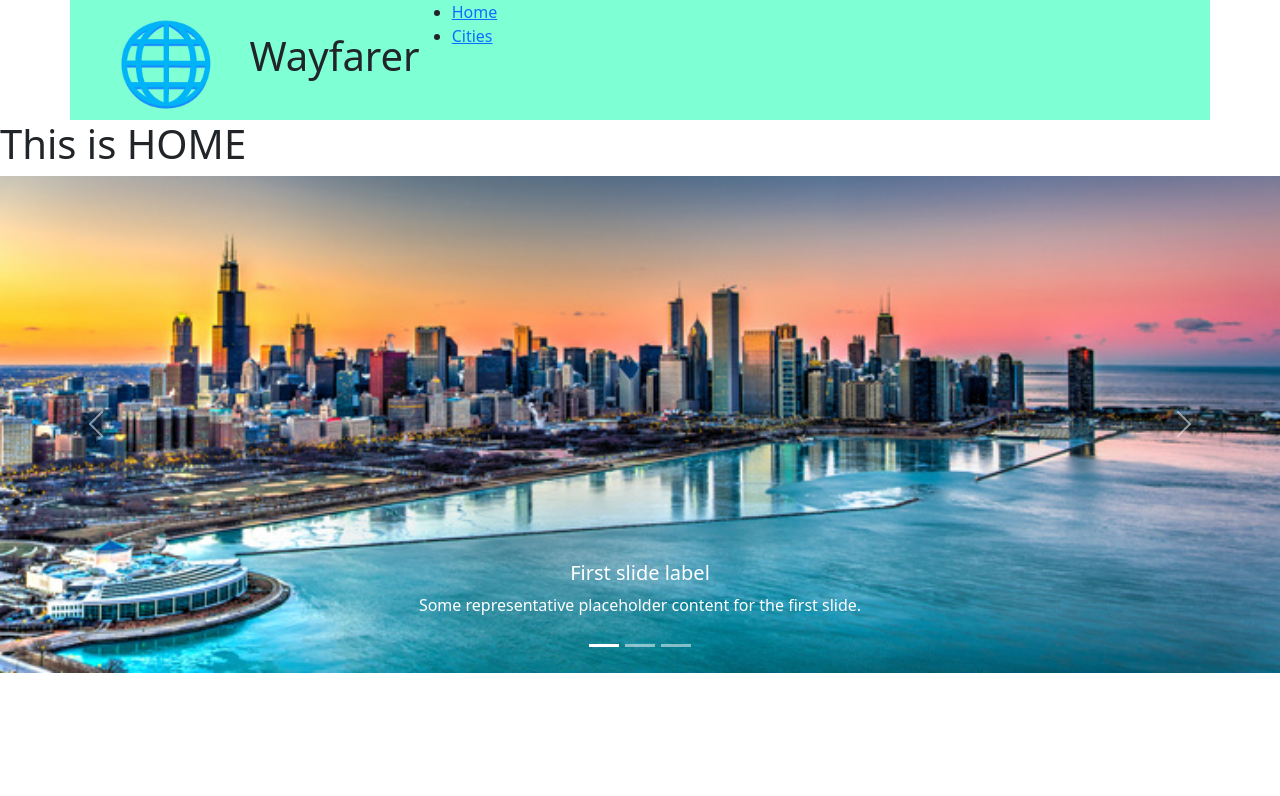
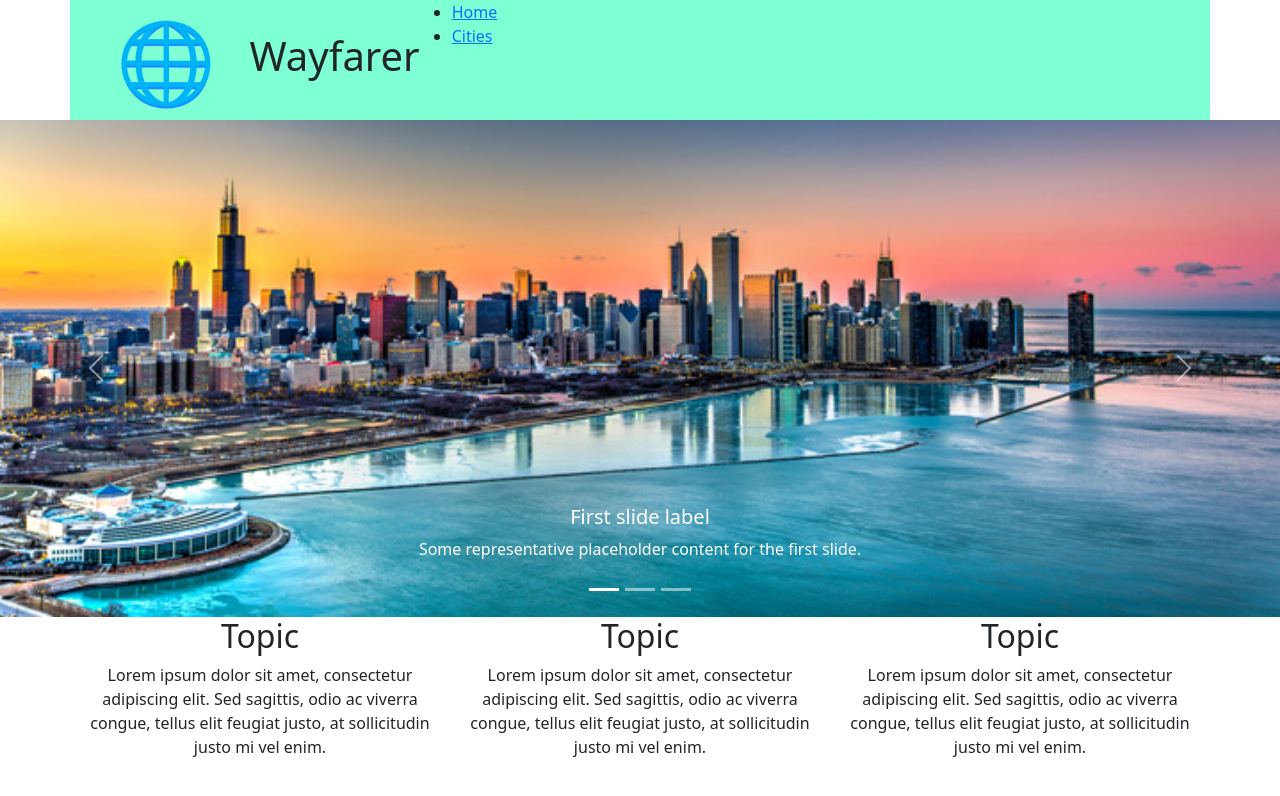
Before and after one commit to woodsdeshe/wayfarer, an Angular app: page / in a window 1280 px wide. Shown: the top 796 px of the page. Built offline with nearby package versions, Linux system fonts and the light colour scheme.

Commit message:
added cities to city component

```diff
--- a/src/app/app-routing.module.ts
+++ b/src/app/app-routing.module.ts
@@ -5,7 +5,8 @@ import { HomeComponent } from './home/home.component';
 
 const routes: Routes = [
     { path: '', component: HomeComponent },
-    { path: 'cities', component: CitiesComponent }
+    { path: 'cities', component: CitiesComponent },
+    // {path: 'cities/:id', component: "SPECIFIC CITY"}
 ];
 
 @NgModule({
--- a/src/app/app.component.css
+++ b/src/app/app.component.css
@@ -0,0 +1,7 @@
+:root {
+    --branding-color: #;
+    --secondary-color: #;
+    --text-color: #;
+    --heading-font-family: "Playfair Display", serif;
+    --default-font-family: "poppins", sans-serif;
+  }
--- a/src/app/cities/cities.component.html
+++ b/src/app/cities/cities.component.html
@@ -1 +1,5 @@
-<p>cities works!</p>
+<div class="city-display"  *ngFor="let city of cities">
+
+    <p>{{city.id}}</p>
+    <p>{{city.name}}</p>
+</div>
--- a/src/app/cities/cities.component.ts
+++ b/src/app/cities/cities.component.ts
@@ -1,10 +1,24 @@
-import { Component } from '@angular/core';
+import { Component, OnInit } from '@angular/core';
+import { cities } from './cities';
+import { ActivatedRoute } from '@angular/router';
 
 @Component({
   selector: 'app-cities',
   templateUrl: './cities.component.html',
   styleUrls: ['./cities.component.css']
 })
-export class CitiesComponent {
+export class CitiesComponent implements OnInit{
+  cities = cities
+  city: any;
+  constructor(private route: ActivatedRoute){
+  }
 
+  ngOnInit(): void {
+    this.route.paramMap.subscribe( params =>{
+      this.city = cities.find((c =>{
+        let paramId: string = params.get('id') || '';
+        return c.id === parseInt(paramId)
+      }))
+    })
+  }
 }
--- /dev/null
+++ b/src/app/cities/cities.ts
@@ -0,0 +1,34 @@
+interface Cities {
+    id: number,
+    name: string,
+    img: string,
+    post: string[]
+
+}
+export const cities: Cities[] = [
+    {
+        id: 1,
+        name: 'San Francisco',
+        img: 'imagepath',
+        post: ["post1"]
+    },
+    {
+        id: 2,
+        name: 'London',
+        img: 'imagepath',
+        post: ["post2", "post3"]
+    },
+    {
+        id: 3,
+        name: 'Dar es Salaam',
+        img: 'imagepath',
+        post: ["post4", "post5","post5"]
+    },
+    {
+        id: 4,
+        name: 'Amsterdaam',
+        img: 'imagepath',
+        post: ["post4", "post5"]
+    }
+
+]
--- a/src/app/home/home.component.html
+++ b/src/app/home/home.component.html
@@ -1,2 +1,2 @@
-<h1> This is HOME </h1>
 <app-homepage-img></app-homepage-img>
+<app-homepage-info></app-homepage-info>
--- a/src/app/homepage-info/homepage-info.component.html
+++ b/src/app/homepage-info/homepage-info.component.html
@@ -1 +1,28 @@
-<p>homepage-info works!</p>
+<div class="container text-center">
+    <div class="row">
+      <div class="col">
+            <div class="title">
+                <h2>Topic</h2>
+            </div>
+            <div class="topic-info">
+                <p>Lorem ipsum dolor sit amet, consectetur adipiscing elit. Sed sagittis, odio ac viverra congue, tellus elit feugiat justo, at sollicitudin justo mi vel enim. </p>
+            </div>
+      </div>
+      <div class="col">
+        <div class="title">
+            <h2>Topic</h2>
+        </div>
+        <div class="topic-info">
+            <p>Lorem ipsum dolor sit amet, consectetur adipiscing elit. Sed sagittis, odio ac viverra congue, tellus elit feugiat justo, at sollicitudin justo mi vel enim. </p>
+        </div>
+      </div>
+      <div class="col">
+        <div class="title">
+            <h2>Topic</h2>
+        </div>
+        <div class="topic-info">
+            <p>Lorem ipsum dolor sit amet, consectetur adipiscing elit. Sed sagittis, odio ac viverra congue, tellus elit feugiat justo, at sollicitudin justo mi vel enim. </p>
+        </div>
+      </div>
+    </div>
+  </div>
```
